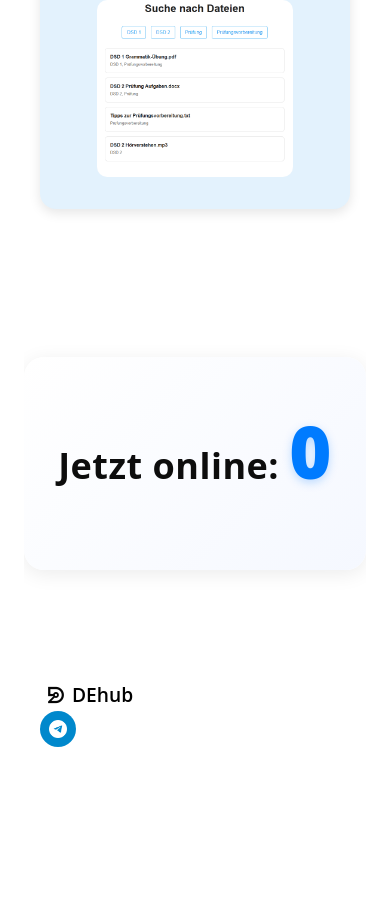
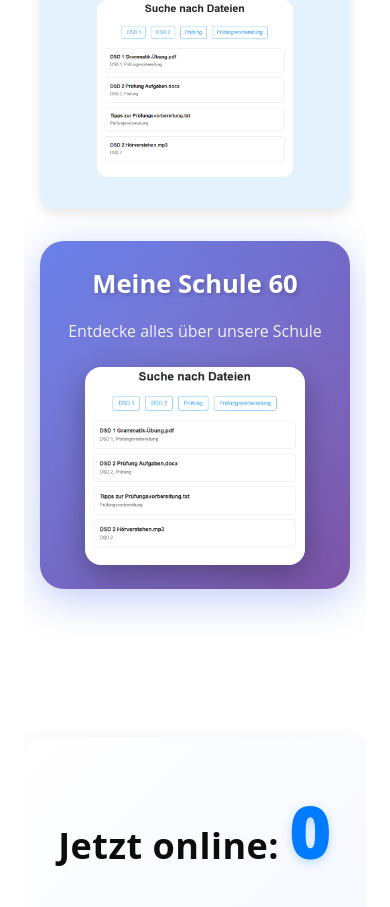
Before and after one commit to Elyorik/DEhub, a React (Vite) app in the folder WebApp/: page / in a window 390 px wide. Shown: the part 1587-2494 px from the top of the page. Before the commit the page ends 2344 px from the top, so only its background shows below. Built offline with nearby package versions, Linux system fonts and the light colour scheme; no server answers.

Commit message:
Fix Card2

```diff
--- a/WebApp/src/pages/Home/Home.tsx
+++ b/WebApp/src/pages/Home/Home.tsx
@@ -13,6 +13,7 @@ interface FeatureCard {
   image: string;
   link: string;
   bgColor: string;
+  isSpecial?: boolean;
 }
 
 const featureCards: FeatureCard[] = [
@@ -30,10 +31,32 @@ const featureCards: FeatureCard[] = [
     link: "/suchen",
     bgColor: "#e3f2fd",
   },
+  {
+    title: "Meine Schule 60",
+    description: "Entdecke alles über unsere Schule",
+    image: newSuchmaschiene, // Replace with schule60 image when available
+    link: "/schule60",
+    bgColor: "#e8f5e9",
+    isSpecial: true,
+  },
 ];
 
 // ===== Reusable Feature Card Component =====
 function FeatureCard({ card }: { card: FeatureCard }) {
+  if (card.isSpecial) {
+    return (
+      <Link to={card.link} className={s.specialCard}>
+        <div className={s.specialCardContent}>
+          <h2>{card.title}</h2>
+          <p>{card.description}</p>
+        </div>
+        <div className={s.specialCardImage}>
+          <img src={card.image} alt={card.title} />
+        </div>
+      </Link>
+    );
+  }
+
   return (
     <Link to={card.link} className={s.featureCard} style={{ background: card.bgColor }}>
       <h2>{card.title}</h2>
--- a/WebApp/src/pages/Home/home.module.scss
+++ b/WebApp/src/pages/Home/home.module.scss
@@ -124,6 +124,100 @@
   }
 }
 
+/* ===== Special Animated Card (Meine Schule 60) ===== */
+.specialCard {
+  flex: 1 1 100%;
+  display: flex;
+  flex-direction: row;
+  align-items: center;
+  justify-content: center;
+  gap: 3rem;
+  padding: 3rem;
+  text-decoration: none;
+  color: inherit;
+  background: linear-gradient(135deg, #667eea 0%, #764ba2 100%);
+  border-radius: 24px;
+  box-shadow: 0 10px 40px rgba(102, 126, 234, 0.4);
+  position: relative;
+  overflow: hidden;
+
+  // Floating particles effect
+  &::before {
+    content: "";
+    position: absolute;
+    top: -50%;
+    left: -50%;
+    width: 200%;
+    height: 200%;
+    background: radial-gradient(circle, rgba(255,255,255,0.1) 0%, transparent 70%);
+    animation: float 15s ease-in-out infinite;
+  }
+
+  &:hover {
+    transform: scale(1.02);
+    box-shadow: 0 20px 60px rgba(102, 126, 234, 0.6);
+
+    .specialCardImage img {
+      transform: scale(1.1) rotate(2deg);
+    }
+
+    h2 {
+      transform: translateX(10px);
+    }
+  }
+}
+
+.specialCardContent {
+  flex: 1;
+  text-align: left;
+  z-index: 1;
+
+  h2 {
+    font-size: 2.5rem;
+    color: #fff;
+    margin-bottom: 1rem;
+    text-shadow: 2px 2px 4px rgba(0,0,0,0.2);
+    transition: transform 0.3s ease;
+  }
+
+  p {
+    font-size: 1.3rem;
+    color: rgba(255, 255, 255, 0.9);
+    max-width: 400px;
+  }
+}
+
+.specialCardImage {
+  flex: 1;
+  display: flex;
+  justify-content: center;
+  z-index: 1;
+
+  img {
+    width: 100%;
+    max-width: 350px;
+    height: auto;
+    border-radius: 16px;
+    box-shadow: 0 10px 30px rgba(0, 0, 0, 0.3);
+    transition: transform 0.5s ease;
+  }
+}
+
+@keyframes float {
+  0%, 100% {
+    transform: translate(0, 0) rotate(0deg);
+  }
+  25% {
+    transform: translate(20px, 20px) rotate(5deg);
+  }
+  50% {
+    transform: translate(0, 40px) rotate(0deg);
+  }
+  75% {
+    transform: translate(-20px, 20px) rotate(-5deg);
+  }
+}
+
 /* ===== 📱 Tablet Anpassung ===== */
 @media (max-width: 900px) {
   .containers {
@@ -148,6 +242,25 @@
 
   .landing h2 {
     font-size: 1.6rem;
+  }
+
+  .specialCard {
+    flex-direction: column;
+    text-align: center;
+    gap: 2rem;
+    padding: 2rem;
+  }
+
+  .specialCardContent {
+    text-align: center;
+
+    h2 {
+      font-size: 2rem;
+    }
+  }
+
+  .specialCardImage img {
+    max-width: 280px;
   }
 }
 
@@ -187,4 +300,21 @@
       max-width: 300px;
     }
   }
+
+  .specialCard {
+    padding: 1.5rem;
+    gap: 1.5rem;
+  }
+
+  .specialCardContent h2 {
+    font-size: 1.6rem;
+  }
+
+  .specialCardContent p {
+    font-size: 1rem;
+  }
+
+  .specialCardImage img {
+    max-width: 220px;
+  }
 }
```
Also changed, not shown: WebApp/src/routers/routers.tsx (+8 -0 lines).
